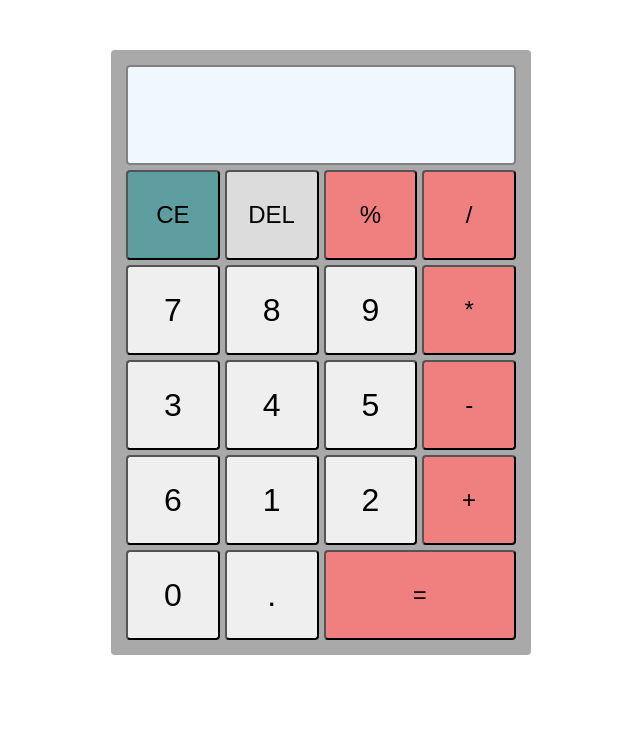
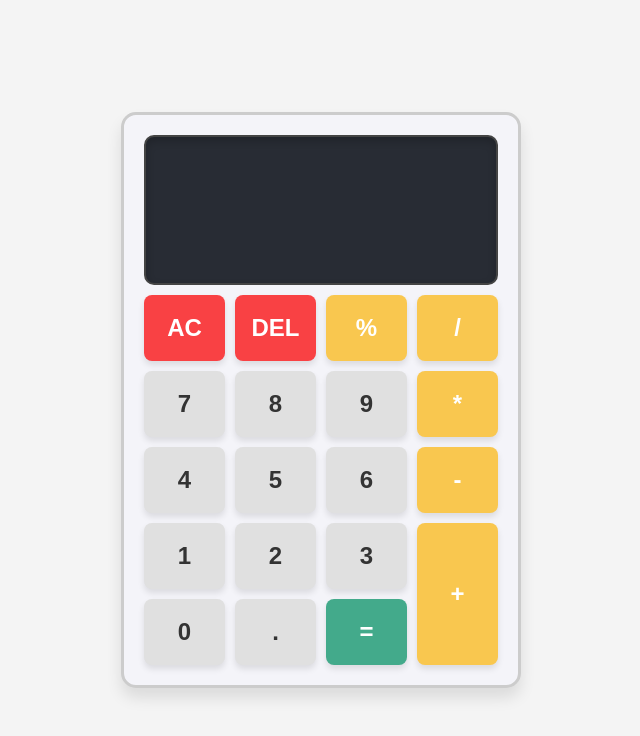
Before and after one commit to adriQ4/TOP-Calculator, a plain HTML site: page index.html in a window 1280 px wide. Both pictures are taken after a click on the button "DEL". Shown: the whole page, without its empty margins (319-959 px from the left). Drawn offline with Linux system fonts and the light colour scheme.

Commit message:
finished or almost finished

```diff
--- a/index.html
+++ b/index.html
@@ -1,36 +1,39 @@
 <!DOCTYPE html>
-<html lang="en">
+<html lang="es">
   <head>
     <meta charset="UTF-8" />
     <meta name="viewport" content="width=device-width, initial-scale=1.0" />
-    <title>TOP CALCULATOR</title>
+    <title>Calculator</title>
     <link rel="stylesheet" href="styles.css" />
   </head>
   <body>
-    <header class="calculator-box">
-      <div class="screen"></div>
-      <div class="btn-box">
-        <button class="btn btn-ce">CE</button>
-        <button class="btn btn-del">DEL</button>
-        <button class="btn btn-operators">%</button>
-        <button class="btn btn-operators">/</button>
-        <button class="btn btn-number-seven">7</button>
-        <button class="btn btn-number-eight">8</button>
-        <button class="btn btn-number-nine">9</button>
-        <button class="btn btn-operators">*</button>
-        <button class="btn btn-number-three">3</button>
-        <button class="btn btn-number-four">4</button>
-        <button class="btn btn-number-five">5</button>
-        <button class="btn btn-operators">-</button>
-        <button class="btn btn-number-six">6</button>
-        <button class="btn btn-number-one">1</button>
-        <button class="btn btn-number-two">2</button>
-        <button class="btn btn-operators btn-add">+</button>
-        <button class="btn btn-number-cero">0</button>
-        <button class="btn btn-point">.</button>
-        <button class="btn btn-operators btn-equal">=</button>
-      </div>
-    </header>
+    <main class="container">
+      <div
+        class="display"
+        aria-live="polite"
+        aria-label="Calculadora display"
+      ></div>
+      <!-- Botones -->
+      <button class="btns btn-ac" aria-label="Contador a cero">AC</button>
+      <button class="btns btn-del" aria-label="Eliminar dígito">DEL</button>
+      <button class="btns btn-percent" aria-label="Porcentaje">%</button>
+      <button class="btns btn-divide" aria-label="Dividir">/</button>
+      <button class="btns btn-7" aria-label="siete">7</button>
+      <button class="btns btn-8" aria-label="ocho">8</button>
+      <button class="btns btn-9" aria-label="nueve">9</button>
+      <button class="btns btn-multiply" aria-label=" de multiplicar">*</button>
+      <button class="btns btn-4" aria-label="cuatro">4</button>
+      <button class="btns btn-5" aria-label="cinco">5</button>
+      <button class="btns btn-6" aria-label="seis">6</button>
+      <button class="btns btn-subtract" aria-label=" de restar">-</button>
+      <button class="btns btn-1" aria-label="uno">1</button>
+      <button class="btns btn-2" aria-label="dos">2</button>
+      <button class="btns btn-3" aria-label="tres">3</button>
+      <button class="btns btn-plus" aria-label="sumar">+</button>
+      <button class="btns btn-zero" aria-label="cero">0</button>
+      <button class="btns btn-point" aria-label="punto decimal">.</button>
+      <button class="btns btn-result" aria-label="total">=</button>
+    </main>
     <script src="script.js"></script>
   </body>
 </html>
--- a/script.js
+++ b/script.js
@@ -1,22 +1,106 @@
-function operate(num1, op, num2) {
-  switch (op) {
-    case "+":
-      return num1 + num2;
-      break;
+// script.js
+// Autor: Tu Nombre
+// Descripción: Archivo principal de JavaScript para la funcionalidad de la calculadora
+// Fecha: 13 de enero de 2025
 
-    case "-":
-      return num1 - num2;
-      break;
+//! ======== Variables ========
+const display = document.querySelector(".display"); // Elemento del display
+const buttons = document.querySelectorAll(".btns"); // Todos los botones
 
-    case "*":
-      return num1 * num2;
-      break;
+let currentDisplay = ""; // <--- Texto que se muestra en el display
+let operationList = []; // <--- Almacena números y operadores para calcular
+const maxInputLength = 10; // <--- Límite máximo de caracteres
 
-    case "/":
-      return num1 / num2;
-      break;
+//* ======== Funciones ========
 
-    default:
-      alert("Op need like +,-,*,/");
+//? Actualiza el contenido del display
+function updateDisplay(value) {
+  display.textContent = value || ""; // <--- Muestra "0" si está vacío
+}
+
+//? Calcula el resultado de la operación
+function calculateResult() {
+  try {
+    const result = eval(operationList.join("")); // <--- Convierte a expresión matemática
+    return result.toString().length > maxInputLength
+      ? parseFloat(result.toPrecision(10)) // <--- Redondea si es demasiado largo
+      : result;
+  } catch {
+    return currentDisplay("Error"); // <--- Muestra "Error" si hay un problema
   }
 }
+
+//? Gestiona las teclas pulsadas en el teclado
+function handleKeyPress(event) {
+  const key = event.key; // Caracter generado
+  const shiftPressed = event.shiftKey; // Verifica si Shift está presionado
+
+  //? === Si es Shift + 0 (correspondiente al botón =) ===
+  if (key === "=" && shiftPressed) {
+    if (currentDisplay) operationList.push(currentDisplay); // <--- Añade el último número
+    currentDisplay = calculateResult(); // <--- Calcula el resultado
+    operationList = []; // <--- Limpia la lista de operaciones
+  }
+
+  //? === Borrar último carácter con Backspace o Delete ===
+  else if (key === "Backspace" || key === "Delete") {
+    currentDisplay = currentDisplay.slice(0, -1); // <--- Borra el último carácter
+
+    //? === Si es un operador (+, -, *, /, %) ===
+  } else if (["+", "-", "*", "/", "%"].includes(key)) {
+    if (currentDisplay) {
+      operationList.push(currentDisplay); // <--- Añade el número actual
+      operationList.push(key); // <--- Añade el operador
+      currentDisplay = ""; // <--- Limpia el display
+    }
+
+    //? === Si es un punto decimal ===
+  } else if (key === ".") {
+    if (!currentDisplay.includes(".")) currentDisplay += "."; // <--- Añade un punto si no existe
+
+    //? === Si es un número ===
+  } else if (!isNaN(key)) {
+    if (currentDisplay.length < maxInputLength) {
+      currentDisplay += key; // <--- Añade el número si no excede el límite
+    }
+  }
+
+  updateDisplay(currentDisplay); // <--- Actualiza el display en todos los casos
+}
+
+//! ======== Eventos ========
+
+//* Evento para cada botón
+buttons.forEach((btn) => {
+  btn.addEventListener("click", (e) => {
+    const value = e.target.textContent; // <--- Obtiene el texto del botón pulsado
+
+    if (value === "AC") {
+      currentDisplay = ""; // <--- Limpia el display
+      operationList = []; // <--- Limpia la lista de operaciones
+    } else if (value === "DEL") {
+      currentDisplay = currentDisplay.slice(0, -1); // <--- Borra el último carácter
+    } else if (["+", "-", "*", "/", "%"].includes(value)) {
+      if (currentDisplay) {
+        operationList.push(currentDisplay);
+        operationList.push(value);
+        currentDisplay = "";
+      }
+    } else if (value === "=") {
+      if (currentDisplay) operationList.push(currentDisplay);
+      currentDisplay = calculateResult();
+      operationList = [];
+    } else if (value === ".") {
+      if (!currentDisplay.includes(".")) currentDisplay += ".";
+    } else {
+      if (currentDisplay.length < maxInputLength) {
+        currentDisplay += value;
+      }
+    }
+
+    updateDisplay(currentDisplay); // <--- Actualiza el display
+  });
+});
+
+//* Evento para el teclado
+document.addEventListener("keydown", handleKeyPress); // <--- Pasa el evento a la lógica
--- a/styles.css
+++ b/styles.css
@@ -1,73 +1,150 @@
+/* Reset básico */
 * {
   margin: 0;
   padding: 0;
   box-sizing: border-box;
 }
 
-body {
-  display: flex;
-  align-items: center;
-  justify-content: center;
-  margin-top: 50px;
+body,
+html {
+  height: 100%;
+  font-family: Arial, sans-serif;
+  line-height: 1.5;
 }
 
-.calculator-box {
-  width: 420px;
-  /* height: 100%; */
-  background-color: darkgrey;
-  display: flex;
-  flex-direction: column;
-  align-items: center;
-  justify-content: center;
-  padding: 15px;
-  border-radius: 4px;
+button {
+  border: none;
+  background: none;
+  font: inherit;
+  cursor: pointer;
 }
 
-.screen {
-  background-color: aliceblue;
-  width: 100%;
-  border: solid 2px gray;
-  border-radius: 4px;
-  font-size: 3rem;
-  flex: 1 1 100px;
-  text-align: end;
-  overflow: hidden;
-}
-.btn-box {
-  display: flex;
-  flex-wrap: wrap;
-  justify-content: center;
-  align-content: space-around;
-  margin-top: 5px;
-  gap: 5px;
-}
-.btn {
-  height: 90px;
-  border-radius: 4px;
-  font-size: 2rem;
-  flex: 1 1 90px;
+/* Contenedor */
+.container {
+  background-color: #f4f4f9;
+  border: 3px solid #ccc;
+  border-radius: 15px;
+  display: grid;
+  grid-template-rows: 150px auto;
+  grid-template-columns: repeat(4, 1fr);
+  gap: 10px;
+  padding: 20px;
+  box-shadow: 0 10px 15px rgba(0, 0, 0, 0.1);
+  height: 100vh; /* Altura completa por defecto */
+  width: 100vw; /* Ancho completo por defecto */
 }
 
-.btn-operators,
-.btn-ce,
-.btn-del {
-  font-size: 1.5rem;
-  background-color: lightcoral;
+/* Display */
+.display {
+  background-color: #282c34;
+  color: #ffffff;
+  border: 2px solid #444;
+  border-radius: 10px;
+  grid-column: 1 / -1;
+  font-family: "Courier New", monospace;
+  font-size: 2.5rem;
+  padding: 20px;
+  text-align: right;
+  box-shadow: inset 0 4px 8px rgba(0, 0, 0, 0.2);
 }
 
-.btn-point,
-.btn-number-cero {
-  flex-grow: 1;
+/* Botones */
+.btns {
+  background-color: #e0e0e0;
+  color: #333;
+  border-radius: 8px;
+  font-size: 1.5rem;
+  font-weight: bold;
+  padding: 15px;
+  box-shadow: 0 4px 6px rgba(0, 0, 0, 0.1);
+  transition: all 0.2s ease;
 }
 
-.btn-equal {
-  flex: 2 185px;
+.btn-plus {
+  grid-row: span 2;
 }
 
-.btn-ce {
-  background-color: cadetblue;
+.btns:hover {
+  background-color: #d4d4d4;
+  transform: scale(1.05);
 }
 
+.btns:active {
+  background-color: #bcbcbc;
+  transform: scale(0.95);
+}
+
+/* Botones especiales */
+.btn-ac,
 .btn-del {
-  background-color: gainsboro;
+  background-color: #f94144;
+  color: white;
 }
+
+.btn-ac:hover,
+.btn-del:hover {
+  background-color: #f3722c;
+}
+
+/* Botones de operadores */
+.btn-add,
+.btn-subtract,
+.btn-multiply,
+.btn-divide,
+.btn-percent,
+.btn-plus {
+  background-color: #f9c74f;
+  color: #fff;
+}
+
+.btn-result {
+  background-color: #43aa8b;
+  color: white;
+}
+
+.btn-result:hover {
+  background-color: #4d908e;
+}
+
+.btn-point {
+  background-color: #e0e0e0;
+}
+
+/* ======= Media Queries ======= */
+
+/* Para pantallas más grandes (desktop): Calculadora centrada con tamaño fijo */
+@media (min-width: 768px) {
+  body {
+    display: flex;
+    justify-content: center;
+    align-items: center;
+    background-color: #f4f4f4; /* Fondo más claro para pantallas grandes */
+  }
+
+  .container {
+    max-width: 400px; /* Tamaño estándar fijo */
+    height: auto; /* Altura dinámica basada en el contenido */
+    width: 100%; /* Ocupa todo el ancho hasta el máximo */
+  }
+}
+
+/* Para móviles y tablets: Calculadora ocupa toda la pantalla */
+@media (max-width: 767px) {
+  .container {
+    height: 100vh; /* Altura completa */
+    width: 100vw; /* Ancho completo */
+    max-width: none; /* Sin límite de ancho */
+    border-radius: 0; /* Sin bordes redondeados */
+    box-shadow: none; /* Sin sombra */
+  }
+
+  .display {
+    font-size: 2rem; /* Tamaño más pequeño para móviles */
+    padding: 15px; /* Ajuste del espacio interno */
+  }
+
+  .btns {
+    font-size: 1.2rem; /* Tamaño de fuente más pequeño */
+    padding: 10px; /* Espaciado interno ajustado */
+  }
+}
```
